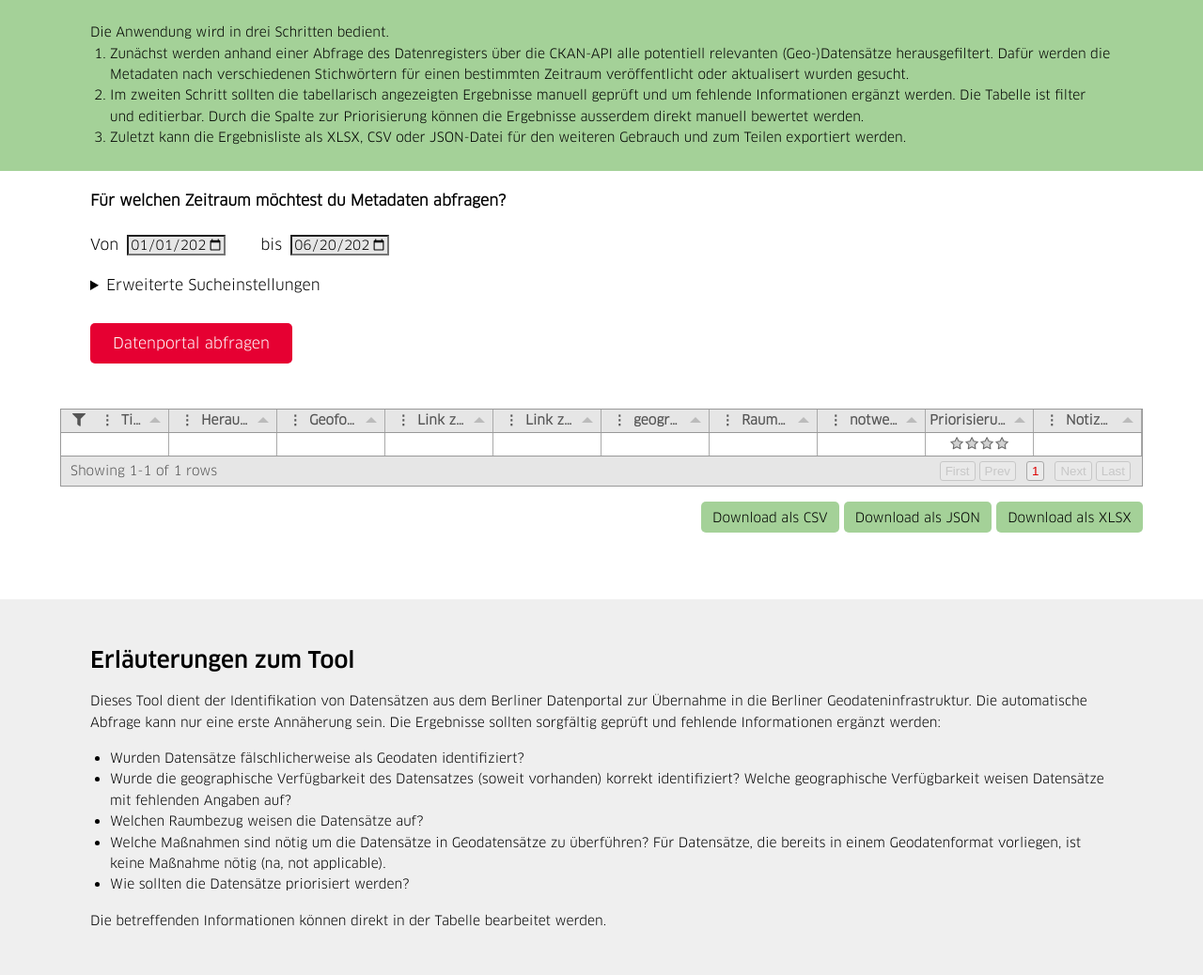
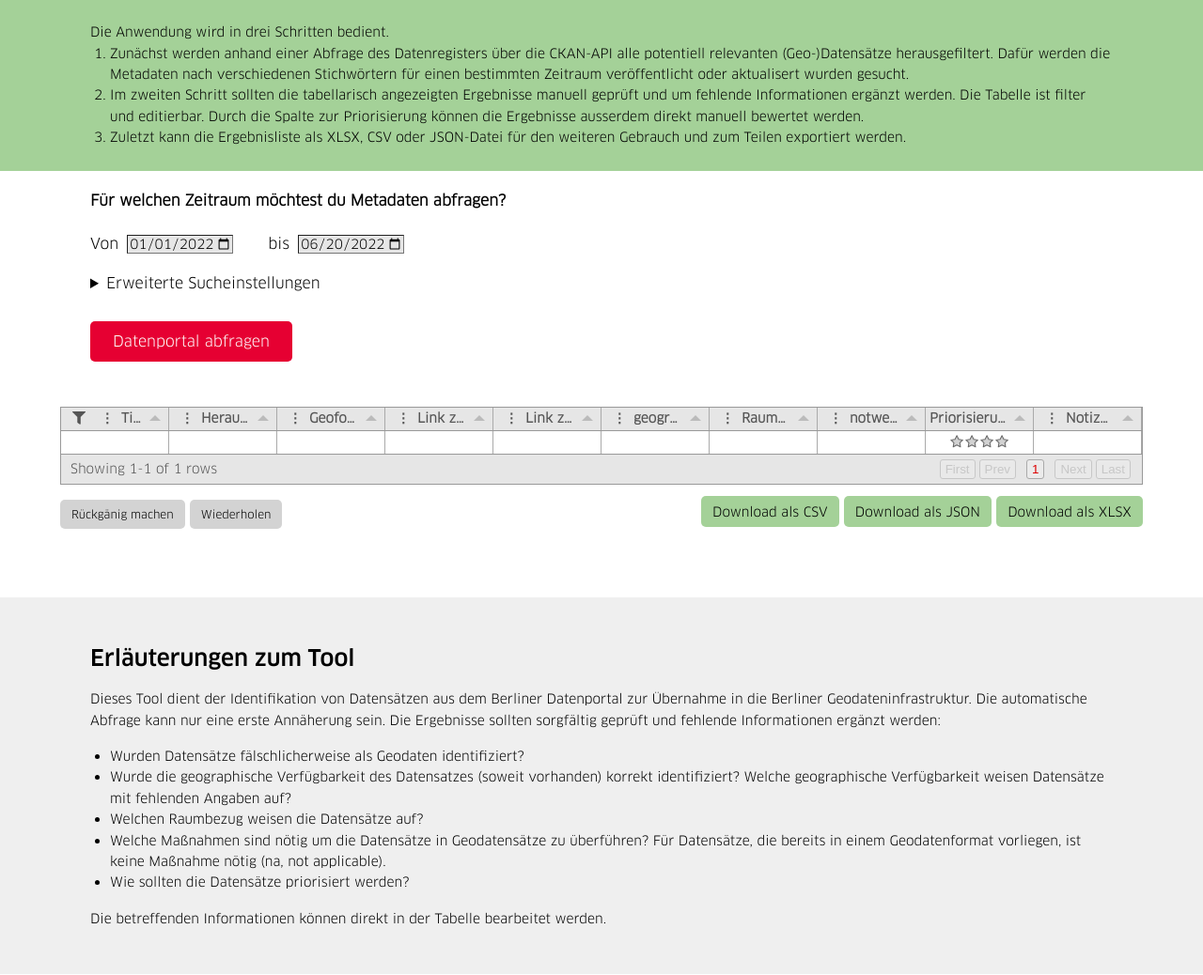
Before and after one commit to technologiestiftung/ckan-filter-webtool, a Flask app: page / in a window 1280 px wide. Shown: the part 380-1418 px from the top of the page at 94% size. Run offline with Flask 2, Linux system fonts and the light colour scheme; some libraries are stand-ins or nearby versions.

Commit message:
feat: add buttons with undo and redo function

```diff
--- a/static/css/index.css
+++ b/static/css/index.css
@@ -1287,6 +1287,7 @@ input{
   margin-top: 2em;
   font: inherit;
   font-size: 14px;
+  border-width: 1px;
 }
 
 
@@ -1405,11 +1406,6 @@ a.blog-link:hover {
   margin-top:1em;
 }
 
-#download-section{
-  margin-top: 1em;
-  float: right;
-}
-
 .download-button{
   transition: background 0.1s;
   background: #91c882d2;
@@ -1424,3 +1420,18 @@ a.blog-link:hover {
   .download-button:hover {
     background: #5b8350d2;
     transition: background 0.1s; }
+
+.edit-button{
+  transition: background 0.1s;
+  background: #d3d3d3;
+  font-family: 'Clan Book', sans-serif;
+  font-size: 12px;
+  padding: .5rem .75rem;
+  border-radius: 5px;
+  /* color: white; */
+  border: 0px solid; }
+  .edit-button:focus {
+    outline: 0; }
+  .edit-button:hover {
+    background: #999797;
+    transition: background 0.1s; }
--- a/templates/index.html
+++ b/templates/index.html
@@ -68,11 +68,11 @@
           <form action="/api" method="post" enctype="multipart/form-data" target="formDestination" id="form" class="form__validate">
             <h4 class="bold pb-2">Für welchen Zeitraum möchtest du Metadaten abfragen?</h4>
             <label style="padding-right: 0.25rem;" for="start_date">Von</label>
-            <input style="display:inline; width:100px; background-color: #e6e6e6;" type="date" id="start_date" name="start_date"
+            <input style="display:inline; width:110px; background-color: #e6e6e6;" type="date" id="start_date" name="start_date"
             value="2022-01-01"
             min="2013-01-01">
             <label style="padding-left: 2em; padding-right: 0.25rem;" for="end_date">bis</label>
-            <input style="display:inline; width:100px; background-color: #e6e6e6;" type="date" id="end_date" name="end_date"
+            <input style="display:inline; width:110px; background-color: #e6e6e6;" type="date" id="end_date" name="end_date"
             min="2013-01-01">
 
             <details>
@@ -80,7 +80,7 @@
               <br>
               <h4 class="bold pt-6 pb-2">Nach welchen Stichworten möchtest du Datensätze filtern?</h4>
               <p>Datensätze werden angezeigt wenn Titel oder Beschreibung mindestens eine dieser Zeichenkombinationen enthalten (auch Teilwörter, kommagetrennt, nicht case sensitive).</p>
-              <textarea style="height:7em; margin-top: 0.5em;" type="text" id="tags_include" name="tags_include">bezirk, ortsteil, planungsraum, prognoseraum, bezirksregion, lor, quartier, kiez, stadtteil, bezirksgrenze, postleitzahl, wahlkreis, wahlbezirk, zelle, block, fläche, gebiet, grundstück, gewässer, straße, flur, weg, linie, route, fluss, gebäude, liegenschaft, standort, station, einrichtung, stätte, spot, adress, platz, stelle, wahllokal, zentrum, bau
+              <textarea class="grey-bg" style="height:6em; margin-top: 0.5em;" type="text" id="tags_include" name="tags_include">bezirk, ortsteil, planungsraum, prognoseraum, bezirksregion, lor, quartier, kiez, stadtteil, bezirksgrenze, postleitzahl, wahlkreis, wahlbezirk, zelle, block, fläche, gebiet, grundstück, gewässer, straße, flur, weg, linie, route, fluss, gebäude, liegenschaft, standort, station, einrichtung, stätte, spot, adress, platz, stelle, wahllokal, zentrum, bau
               </textarea>
               <div class="pt-6">
                 <h4 class="bold pb-2">Möchtest du Datensätze aus dem FIS-Broker und dem Gesundheits- und Sozialinformationssystem mit einbeziehen?</h4>
@@ -102,9 +102,14 @@
         </div>
       </div>
       <div class="pb-6" id="results" style="width:90%; margin: auto;">
+
         <div id="example-table">
         </div>
-        <div id="download-section">
+        <div class="pt-1" style="float:left;">
+          <button class="edit-button" id="undo">Rückgänig machen</button>
+          <button class="edit-button" id="redo">Wiederholen</button>
+        </div>
+        <div style="display:inline; float: right; padding-top: 0.75rem;">
           <button class="download-button" id="download-csv">Download als CSV</button>
           <button class="download-button" id="download-json">Download als JSON</button>
           <button class="download-button" id="download-xlsx">Download als XLSX</button>
@@ -477,7 +482,13 @@
             });
 
 
+            document.getElementById("undo").addEventListener("click", function(){
+              table.undo();
+            });
 
+            document.getElementById("redo").addEventListener("click", function(){
+              table.redo();
+            });
 
 
                 //     } else if (key === "report") {
```
